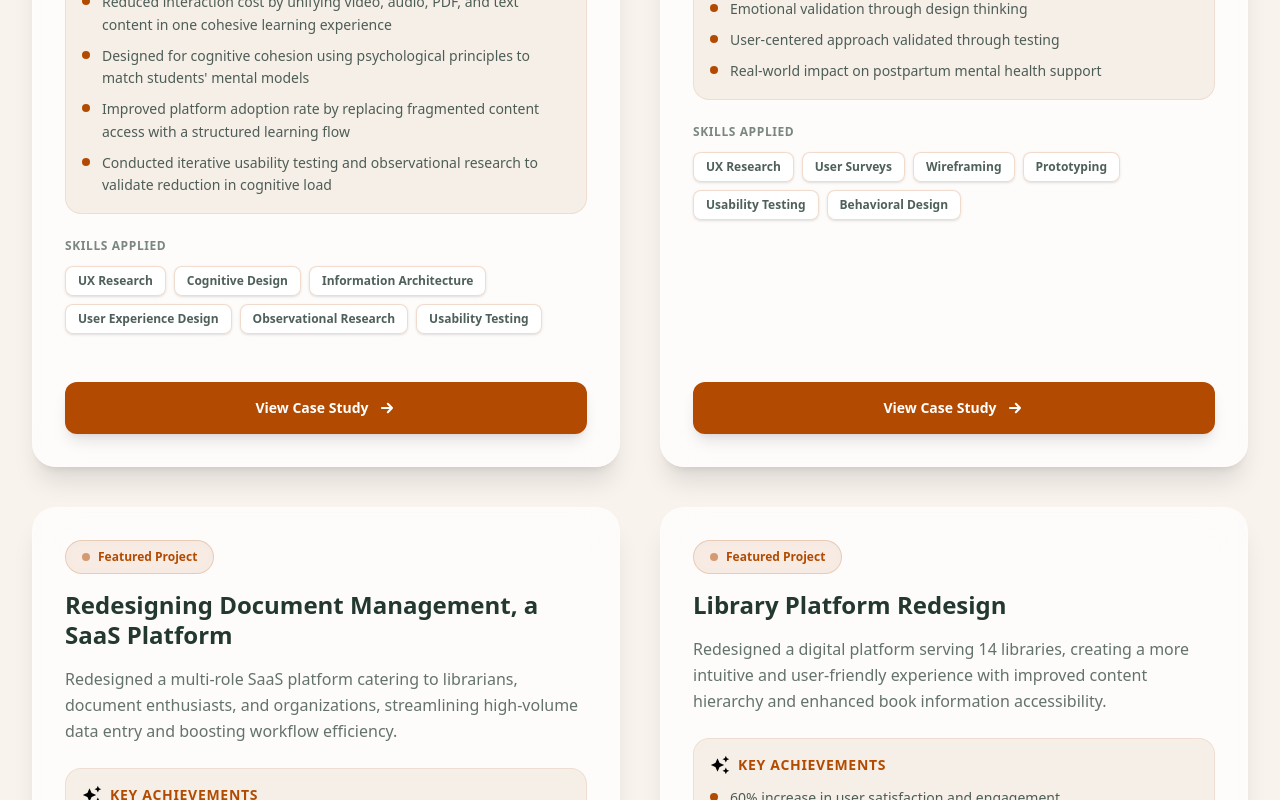
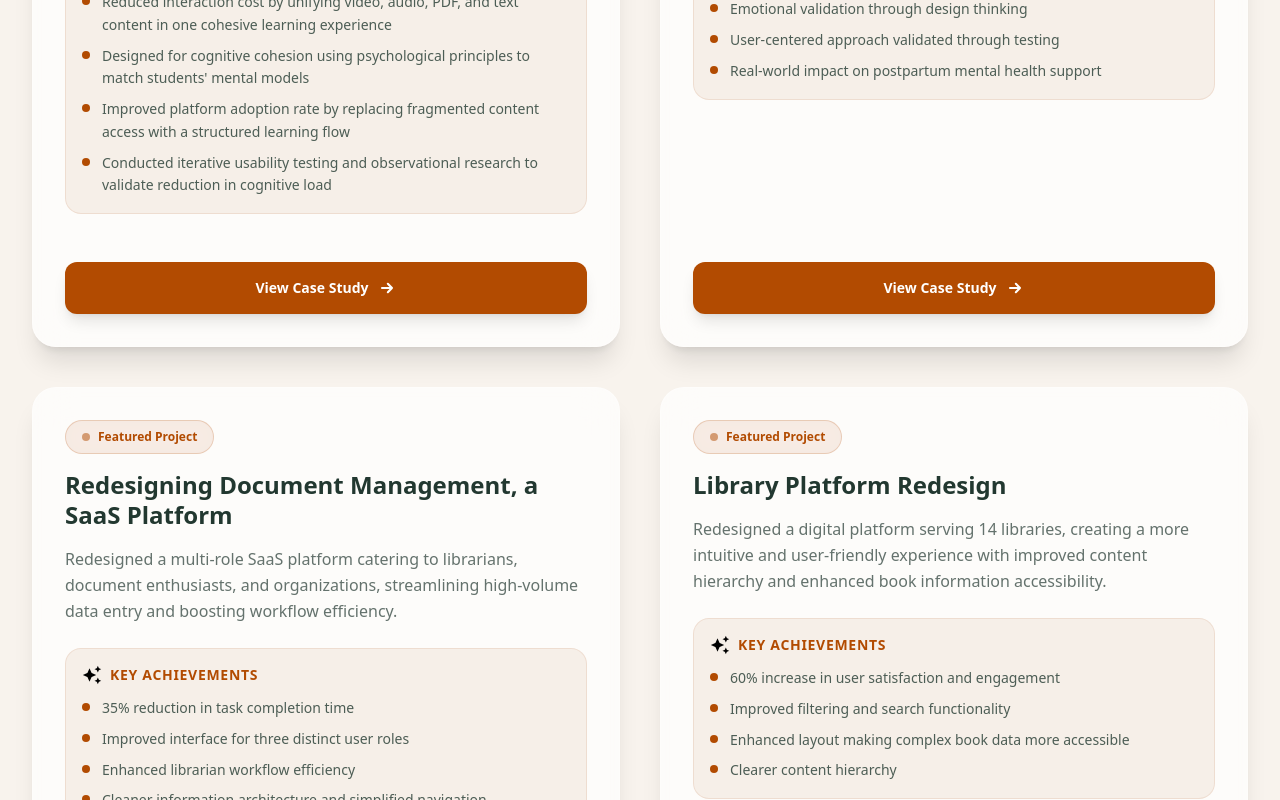
Before and after one commit to ehsangazar/zarabani, a React (Vite) app: page / in a window 1280 px wide. Shown: the part 1760-2560 px from the top of the page. Built offline with nearby package versions, Linux system fonts and the light colour scheme.

Commit message:
Remove Skills Applied section from project cards

```diff
--- a/src/components/Projects.tsx
+++ b/src/components/Projects.tsx
@@ -9,7 +9,6 @@ interface CombinedProject {
   title: string
   description: string
   category: string
-  technologies: string[]
   achievements: string[]
   caseStudyId?: string
   isCaseStudy: boolean
@@ -40,7 +39,6 @@ const Projects = () => {
             title: cs.title,
             description: cs.description,
             category: cs.category,
-            technologies: cs.technologies,
             achievements: cs.achievements,
             caseStudyId: cs.id,
             isCaseStudy: true,
@@ -55,7 +53,6 @@ const Projects = () => {
               title: project.title,
               description: project.description,
               category: 'Featured Project',
-              technologies: project.technologies,
               achievements: project.achievements,
               isCaseStudy: false,
             })
@@ -166,23 +163,6 @@ const Projects = () => {
                   </ul>
                 </div>
 
-                {/* Technologies Section */}
-                <div className="mb-6">
-                  <h4 className="text-xs font-bold uppercase tracking-wider text-primary-dark/60 mb-3">
-                    Skills Applied
-                  </h4>
-                  <div className="flex flex-wrap gap-2">
-                    {project.technologies.map((tech, i) => (
-                      <span
-                        key={i}
-                        className="inline-flex items-center px-3 py-1.5 rounded-lg bg-white/80 border border-primary/20 text-xs font-semibold text-primary-dark/80 shadow-sm hover:shadow-md hover:scale-105 transition-all duration-200 backdrop-blur-sm"
-                      >
-                        {tech}
-                      </span>
-                    ))}
-                  </div>
-                </div>
-
                 {/* Spacer to push button to bottom */}
                 <div className="mt-auto"></div>
 
--- a/src/pages/Projects.tsx
+++ b/src/pages/Projects.tsx
@@ -10,7 +10,6 @@ interface CombinedProject {
   title: string
   description: string
   category: string
-  technologies: string[]
   achievements: string[]
   caseStudyId?: string
   isCaseStudy: boolean
@@ -41,7 +40,6 @@ const Projects = () => {
             title: cs.title,
             description: cs.description,
             category: cs.category,
-            technologies: cs.technologies,
             achievements: cs.achievements,
             caseStudyId: cs.id,
             isCaseStudy: true,
@@ -56,7 +54,6 @@ const Projects = () => {
               title: project.title,
               description: project.description,
               category: 'Featured Project',
-              technologies: project.technologies,
               achievements: project.achievements,
               isCaseStudy: false,
             })
@@ -171,23 +168,6 @@ const Projects = () => {
                   </ul>
                 </div>
 
-                {/* Technologies Section */}
-                <div className="mb-6">
-                  <h4 className="text-xs font-bold uppercase tracking-wider text-primary-dark/60 mb-3">
-                    Skills Applied
-                  </h4>
-                  <div className="flex flex-wrap gap-2">
-                    {project.technologies.map((tech, i) => (
-                      <span
-                        key={i}
-                        className="inline-flex items-center px-3 py-1.5 rounded-lg bg-white/80 border border-primary/20 text-xs font-semibold text-primary-dark/80 shadow-sm hover:shadow-md hover:scale-105 transition-all duration-200 backdrop-blur-sm"
-                      >
-                        {tech}
-                      </span>
-                    ))}
-                  </div>
-                </div>
-
                 {/* Spacer to push button to bottom */}
                 <div className="mt-auto"></div>
 
```
